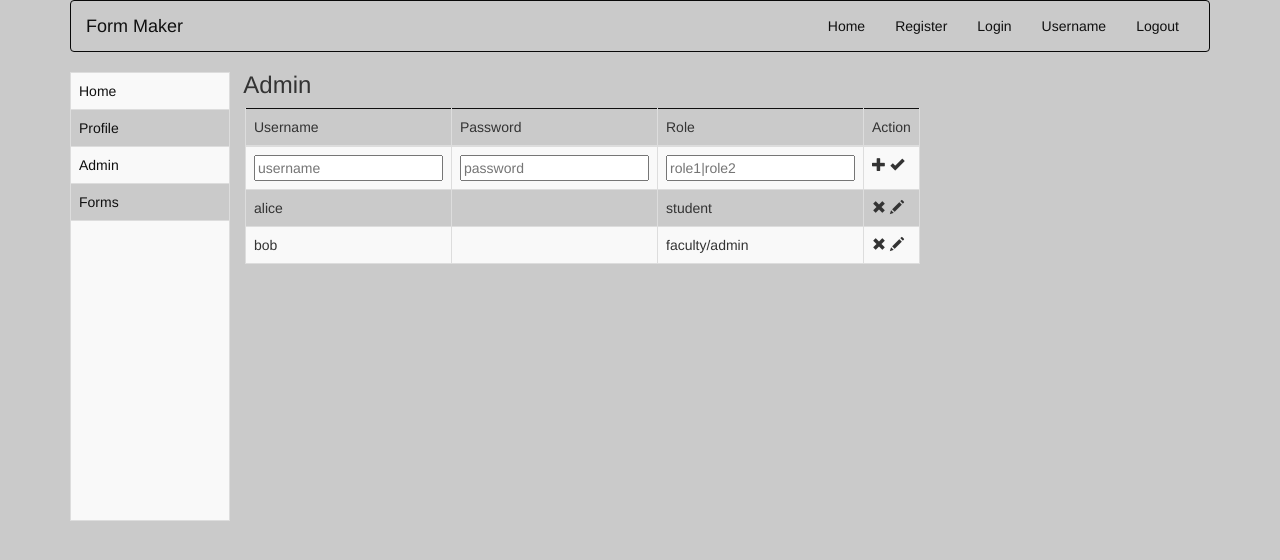
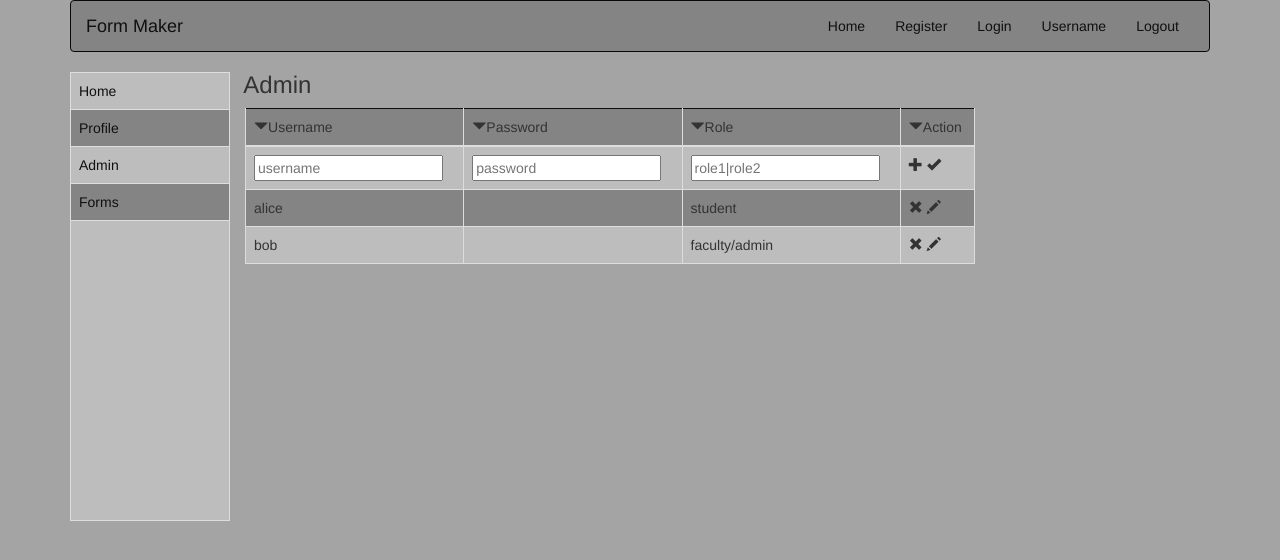
Before and after one commit to seshasai09/webdev, a website: page public/assignment/admin.html in a window 1280 px wide. Drawn offline with nearby package versions, Linux system fonts and the light colour scheme.

Commit message:
'Assignment1'

```diff
--- a/public/assignment/admin.html
+++ b/public/assignment/admin.html
@@ -51,15 +51,15 @@
 </div>
 
 <div style="text-align: left"><h3>&nbsp&nbspAdmin</h3></div>
-<div class="col-sm-4" >
+<div class="col-sm-8" >
     <form id="register" name="resister" class="form-horizontal;" >
 
    <table class="table table-responsive table-bordered table-striped">
        <thead>
-       <td>Username</td>
-       <td>Password</td>
-       <td>Role</td>
-       <td>Action</td>
+       <td><span class="glyphicon glyphicon-triangle-bottom" aria-hidden="true"></span>Username</td>
+       <td><span class="glyphicon glyphicon-triangle-bottom" aria-hidden="true"></span>Password</td>
+       <td><span class="glyphicon glyphicon-triangle-bottom" aria-hidden="true"></span>Role</td>
+       <td><span class="glyphicon glyphicon-triangle-bottom" aria-hidden="true"></span>Action</td>
        </thead>
        <tbody>
        <tr><td><input type="text" placeholder="username"></td>
--- a/public/assignment/custom.css
+++ b/public/assignment/custom.css
@@ -7,16 +7,20 @@
     padding-left: 0px;
 }
 body{
-    background-color: #cacaca !important;
+    background-color:#A4A4A4 !important;
 }
 table{
-    background-color: #cacaca !important;
+    background-color: #848484 !important;
     border-color: #0f0f0f !important;}
 a{
     color: #101010 !important;
 }
 
 .navbar-inverse {
-    background-color: #cacaca;
+    background-color: #848484;
     border-color: #080808;
 }
+
+.table-striped > tbody > tr:nth-of-type(odd) {
+    background-color: #BDBDBD;
+}
```
